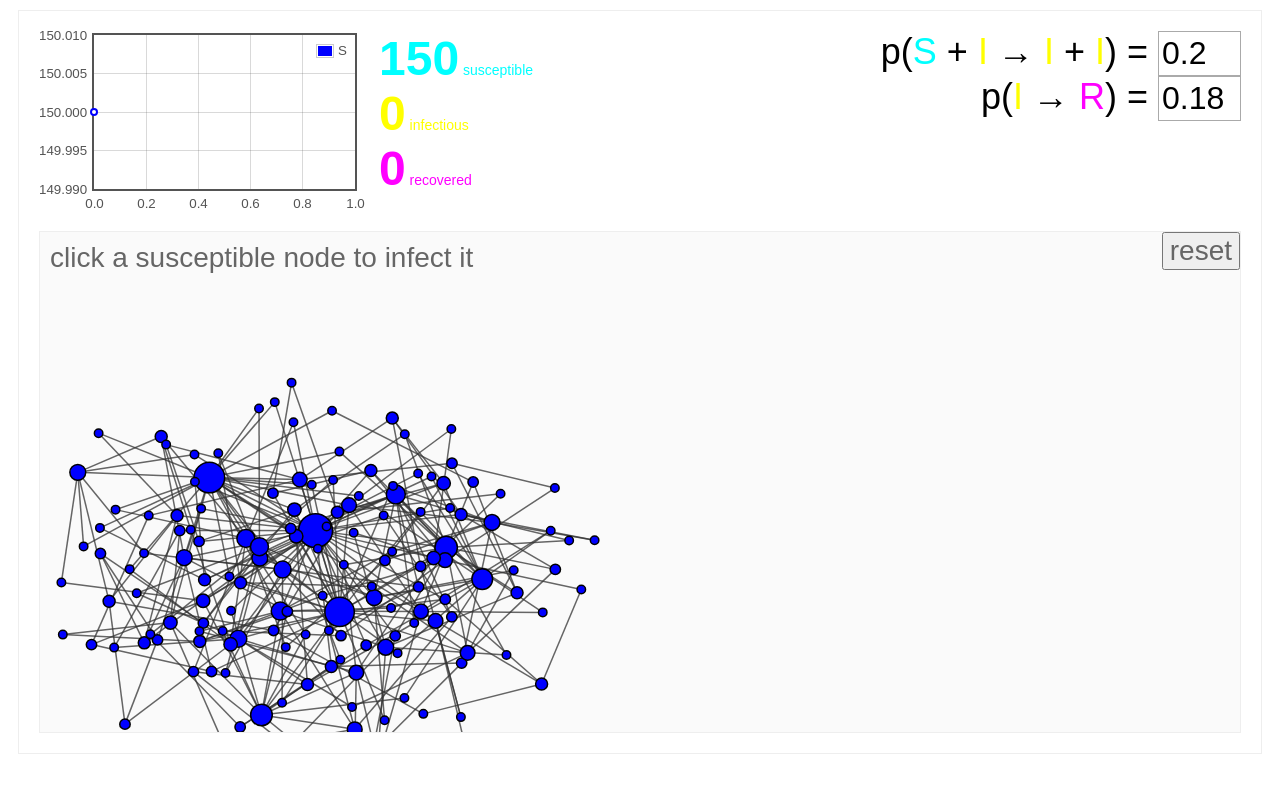
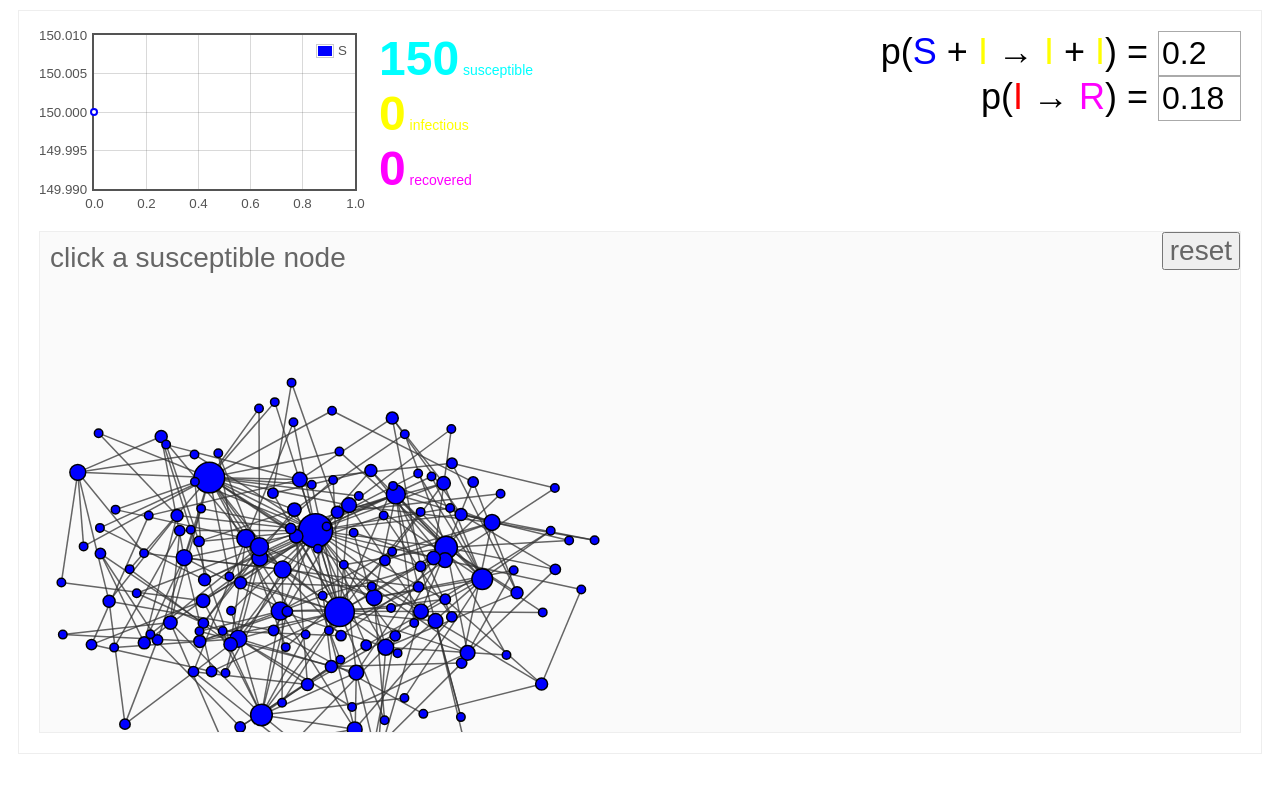
Before and after one commit to adilo231/HISBmodel, a plain HTML site: page index.html in a window 1280 px wide. Drawn offline with Linux system fonts and the light colour scheme; animation ran at ten frames a second.

Commit message:
Update index.html

```diff
--- a/index.html
+++ b/index.html
@@ -25,13 +25,13 @@
  </div>
 
  <div id="controls">
-   <span>p(<span style="color: #0ff">S</span> + <span style="color: #ff0">I</span> &rarr; <span style="color: #ff0">I</span> + <span style="color: #ff0">I</span>) = <input id="p_SI" type="text" name="p_SI" value="0.00" /></span><br />
-   <span>p(<span style="color: #ff0">I</span> &rarr; <span style="color: #f0f">R</span>) = <input id="p_IR" type="text" name="p_IR" value="0.00" /></span>
+   <span>p(<span style="color: #00f">S</span> + <span style="color: #ff0">I</span> &rarr; <span style="color: #ff0">I</span> + <span style="color: #ff0">I</span>) = <input id="p_SI" type="text" name="p_SI" value="0.00" /></span><br />
+   <span>p(<span style="color: #f00">I</span> &rarr; <span style="color: #f0f">R</span>) = <input id="p_IR" type="text" name="p_IR" value="0.00" /></span>
  </div>
 
   <div id="graph-layout">
     <div id="graph-control">
-      <span id="start-text">click a susceptible node to infect it</span>
+      <span id="start-text">click a susceptible node</span>
       <button id="reset-button">reset</button>
     </div>
   </div>
```
